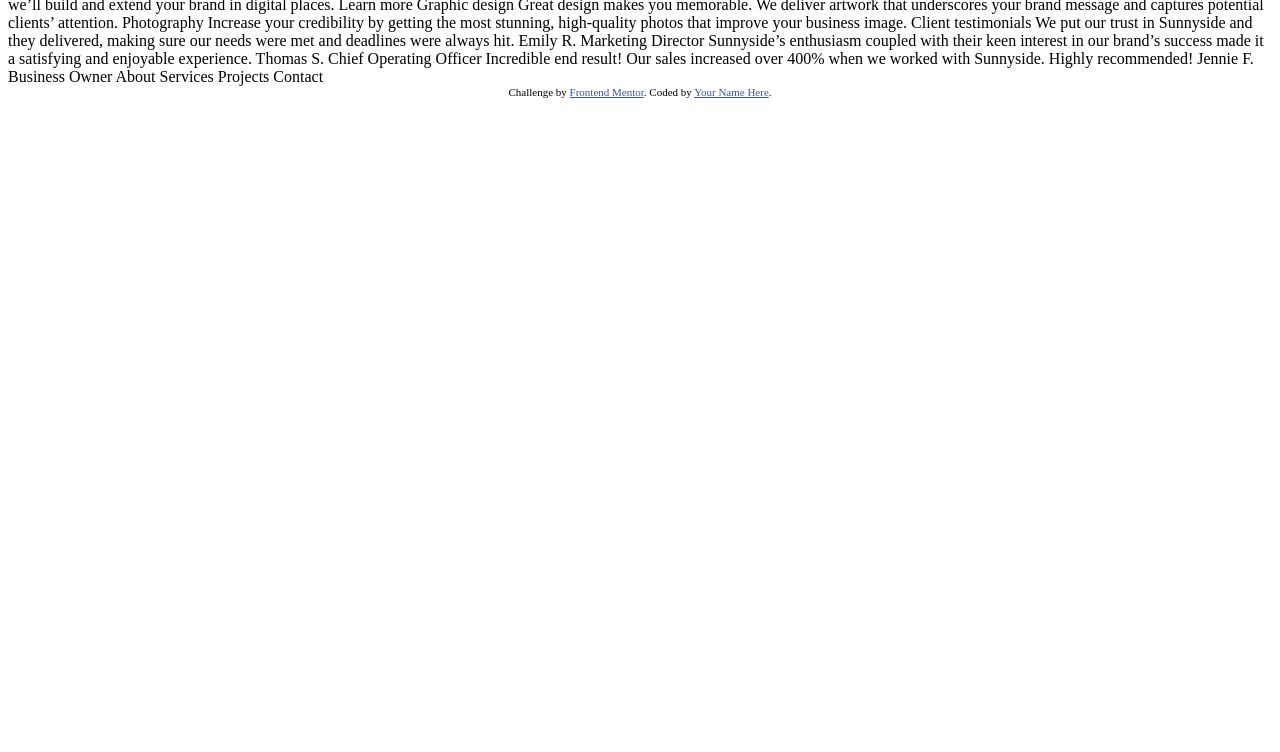
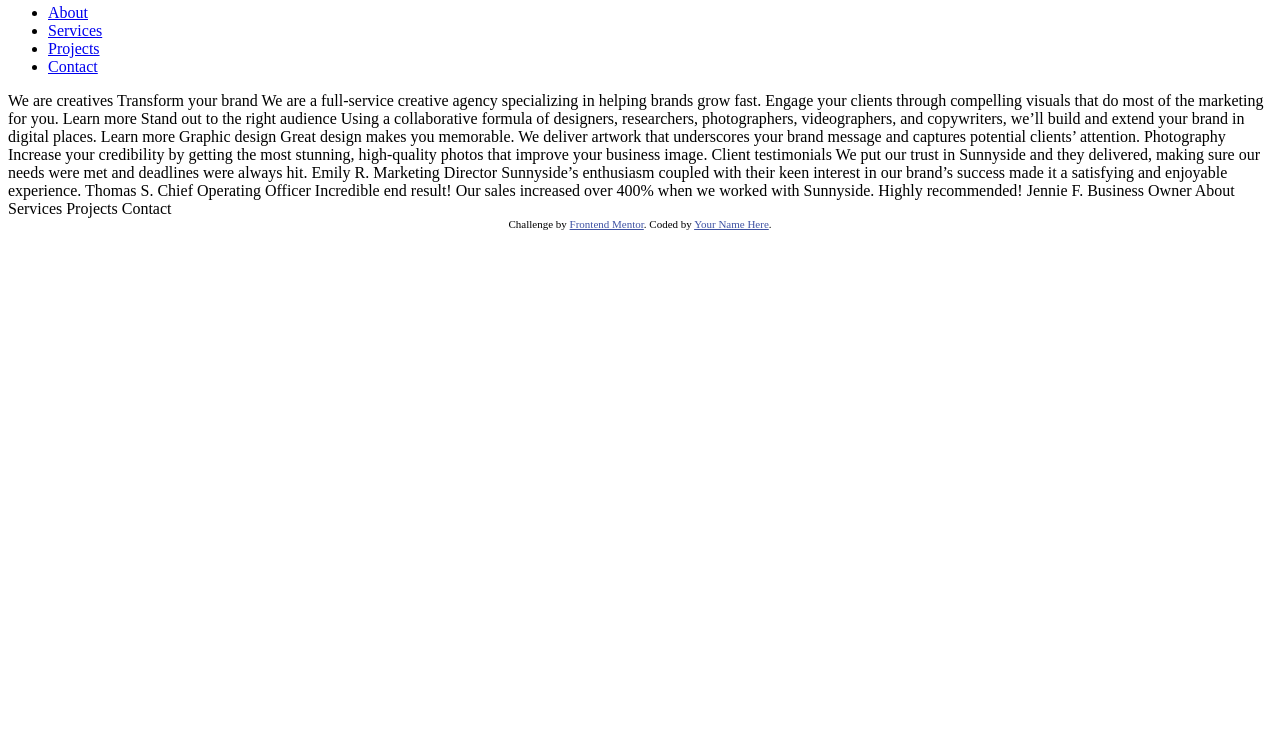
Before and after one commit to aegisnull/sunnyside-agency-landing-page, a plain HTML site: page index.html in a window 1280 px wide. Shown: the part 48-800 px from the top of the page. Drawn offline with Linux system fonts and the light colour scheme.

Commit message:
feat: finish navigation menu structure in HTML

```diff
--- a/index.html
+++ b/index.html
@@ -24,23 +24,31 @@
     </style>
   </head>
   <body>
-    About Services Projects Contact We are creatives Transform your brand We are
-    a full-service creative agency specializing in helping brands grow fast.
-    Engage your clients through compelling visuals that do most of the marketing
-    for you. Learn more Stand out to the right audience Using a collaborative
-    formula of designers, researchers, photographers, videographers, and
-    copywriters, we’ll build and extend your brand in digital places. Learn more
-    Graphic design Great design makes you memorable. We deliver artwork that
-    underscores your brand message and captures potential clients’ attention.
-    Photography Increase your credibility by getting the most stunning,
-    high-quality photos that improve your business image. Client testimonials We
-    put our trust in Sunnyside and they delivered, making sure our needs were
-    met and deadlines were always hit. Emily R. Marketing Director Sunnyside’s
-    enthusiasm coupled with their keen interest in our brand’s success made it a
-    satisfying and enjoyable experience. Thomas S. Chief Operating Officer
-    Incredible end result! Our sales increased over 400% when we worked with
-    Sunnyside. Highly recommended! Jennie F. Business Owner About Services
-    Projects Contact
+    <nav class="navigation">
+      <img clas="navigation__logo" src="./images/logo.svg" alt="Sunnyside" />
+      <ul class="navigation__links">
+        <li class="navigation__item"><a href="#">About</a></li>
+        <li class="navigation__item"><a href="#">Services</a></li>
+        <li class="navigation__item"><a href="#">Projects</a></li>
+        <li class="navigation__item"><a href="#">Contact</a></li>
+      </ul>
+    </nav>
+    We are creatives Transform your brand We are a full-service creative agency
+    specializing in helping brands grow fast. Engage your clients through
+    compelling visuals that do most of the marketing for you. Learn more Stand
+    out to the right audience Using a collaborative formula of designers,
+    researchers, photographers, videographers, and copywriters, we’ll build and
+    extend your brand in digital places. Learn more Graphic design Great design
+    makes you memorable. We deliver artwork that underscores your brand message
+    and captures potential clients’ attention. Photography Increase your
+    credibility by getting the most stunning, high-quality photos that improve
+    your business image. Client testimonials We put our trust in Sunnyside and
+    they delivered, making sure our needs were met and deadlines were always
+    hit. Emily R. Marketing Director Sunnyside’s enthusiasm coupled with their
+    keen interest in our brand’s success made it a satisfying and enjoyable
+    experience. Thomas S. Chief Operating Officer Incredible end result! Our
+    sales increased over 400% when we worked with Sunnyside. Highly recommended!
+    Jennie F. Business Owner About Services Projects Contact
 
     <div class="attribution">
       Challenge by
```
